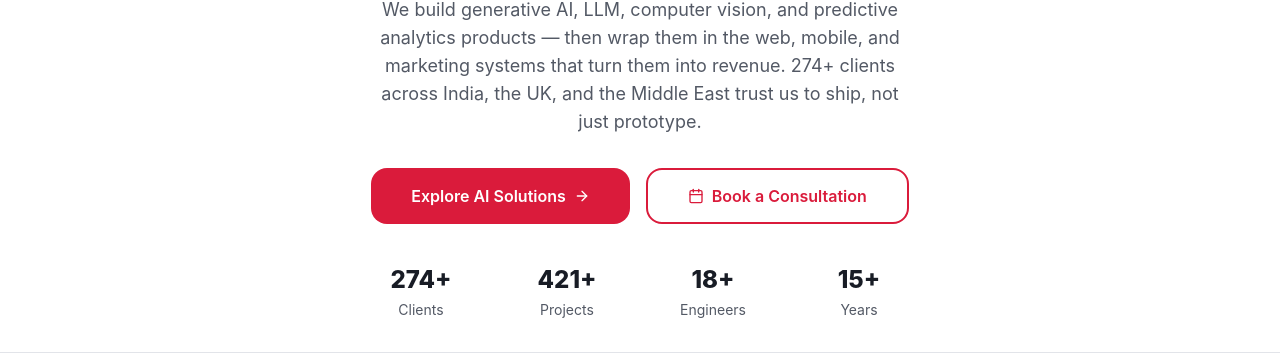
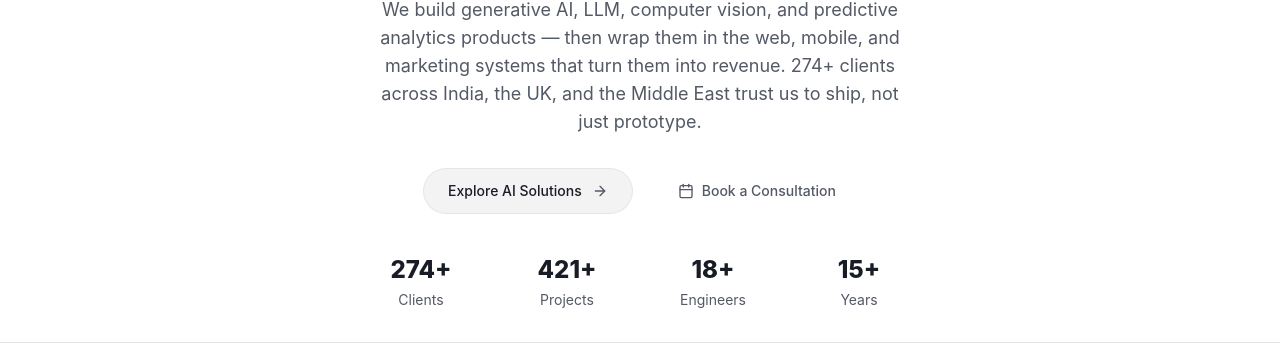
Before and after one commit to geekynitish/sonbarsa-digital-growth-1, an Astro site: page / in a window 1280 px wide. Shown: the part 244-597 px from the top of the page. Built offline with nearby package versions, Linux system fonts and the light colour scheme; Astro itself is replaced by a stand-in of ours.

Commit message:
style(hero): redesign action links into sleek, smart pills without solid red backgrounds

```diff
--- a/src/components/home/HeroSection.tsx
+++ b/src/components/home/HeroSection.tsx
@@ -1,5 +1,4 @@
 import { ArrowRight, Calendar } from "lucide-react";
-import { Button } from "@/components/ui/button";
 import { Link } from "@/lib/router-shim";
 
 export const HeroSection = () => {
@@ -22,19 +21,22 @@ export const HeroSection = () => {
           India, the UK, and the Middle East trust us to ship, not just prototype.
         </p>
 
-        <div className="mt-6 sm:mt-8 flex flex-col sm:flex-row items-center justify-center gap-4">
-          <Button size="lg" asChild>
-            <Link to="/services">
-              Explore AI Solutions
-              <ArrowRight className="w-4 h-4" />
-            </Link>
-          </Button>
-          <Button size="lg" variant="outline" asChild>
-            <Link to="/contact">
-              <Calendar className="w-4 h-4" />
-              Book a Consultation
-            </Link>
-          </Button>
+        <div className="mt-6 sm:mt-8 flex flex-wrap items-center justify-center gap-4 sm:gap-6">
+          <Link
+            to="/services"
+            className="inline-flex items-center gap-2.5 px-6 py-3 rounded-full font-medium text-sm bg-foreground/5 hover:bg-foreground/10 text-foreground border border-border/80 hover:border-foreground/20 transition-all group"
+          >
+            <span>Explore AI Solutions</span>
+            <ArrowRight className="w-4 h-4 text-muted-foreground group-hover:translate-x-1 group-hover:text-foreground transition-all" />
+          </Link>
+
+          <Link
+            to="/contact"
+            className="inline-flex items-center gap-2 px-5 py-3 rounded-full text-sm font-medium text-muted-foreground hover:text-foreground transition-colors group border border-transparent hover:border-border"
+          >
+            <Calendar className="w-4 h-4 text-muted-foreground group-hover:text-foreground transition-colors" />
+            <span>Book a Consultation</span>
+          </Link>
         </div>
 
         <dl className="mt-8 sm:mt-10 grid grid-cols-4 gap-4 sm:gap-8">
```
